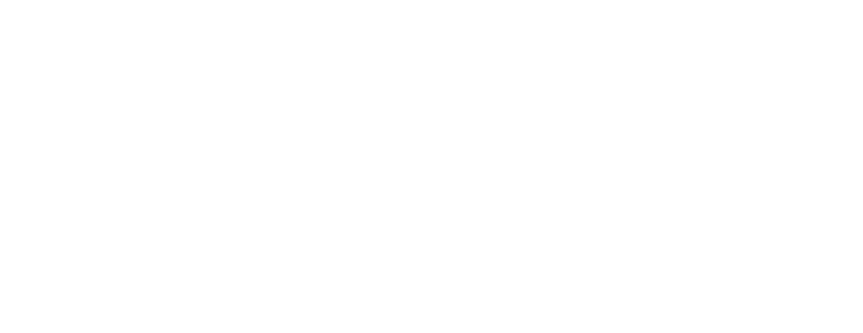
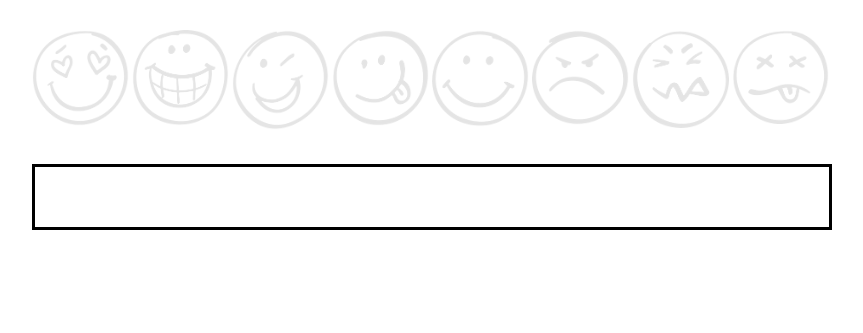
Before and after one commit to PawelPamula1/wisielec, a plain HTML site: page index.html in a window 1280 px wide. Shown: the whole page, without its empty margins (208-1071 px from the left). Drawn offline with Linux system fonts and the light colour scheme.

Commit message:
adding basic structure

```diff
--- a/index.html
+++ b/index.html
@@ -7,6 +7,37 @@
     <link rel="stylesheet" href="style.css" >
 </head>
 <body>
-
+    <section id="hangman">
+        <div id="output">
+            <div class="step">
+                <img src="images/1.png" alt="">
+            </div>
+            <div class="step">
+                <img src="images/2.png" alt="">
+            </div>
+            <div class="step">
+                <img src="images/3.png" alt="">
+            </div>
+            <div class="step">
+                <img src="images/4.png" alt="">
+            </div>
+            <div class="step">
+                <img src="images/5.png" alt="">
+            </div>
+            <div class="step">
+                <img src="images/6.png" alt="">
+            </div>
+            <div class="step">
+                <img src="images/7.png" alt="">
+            </div>
+            <div class="step">
+                <img src="images/8.png" alt="">
+            </div>
+        </div>
+        <div id="word"></div>
+        <div id="category"></div>
+        <div id="letters"></div>
+    </section>
+    <script src="app/Game.js" type="module"></script>
 </body>
 </html>
--- a/style.css
+++ b/style.css
@@ -0,0 +1,50 @@
+html {
+    font-size:16px;
+    font-family:sans-serif;
+}
+#hangman {
+    width: 800px;
+    margin: 30px auto;
+}
+
+#word {
+    letter-spacing: 5px;
+    font-size: 2rem;
+    padding: 30px 20px;
+    border: 3px black solid;
+    text-align: center;
+}
+
+#letters {
+    padding: 20px 50px;
+}
+
+#letters button {
+    padding: 10px;
+    margin: 10px;
+}
+
+#output {
+    display: flex;
+    width: 100%;
+    margin-bottom:30px;
+}
+
+#output .step {
+    width: calc(100% / 8);
+    border-right:3px #fff solid;
+}
+
+#output .step {
+    opacity: 0.1;
+}
+
+#output .step img {
+    width:100%;
+}
+
+#category {
+    text-align:center;
+    padding: 30px 0px;
+    text-transform:uppercase;
+}
```
